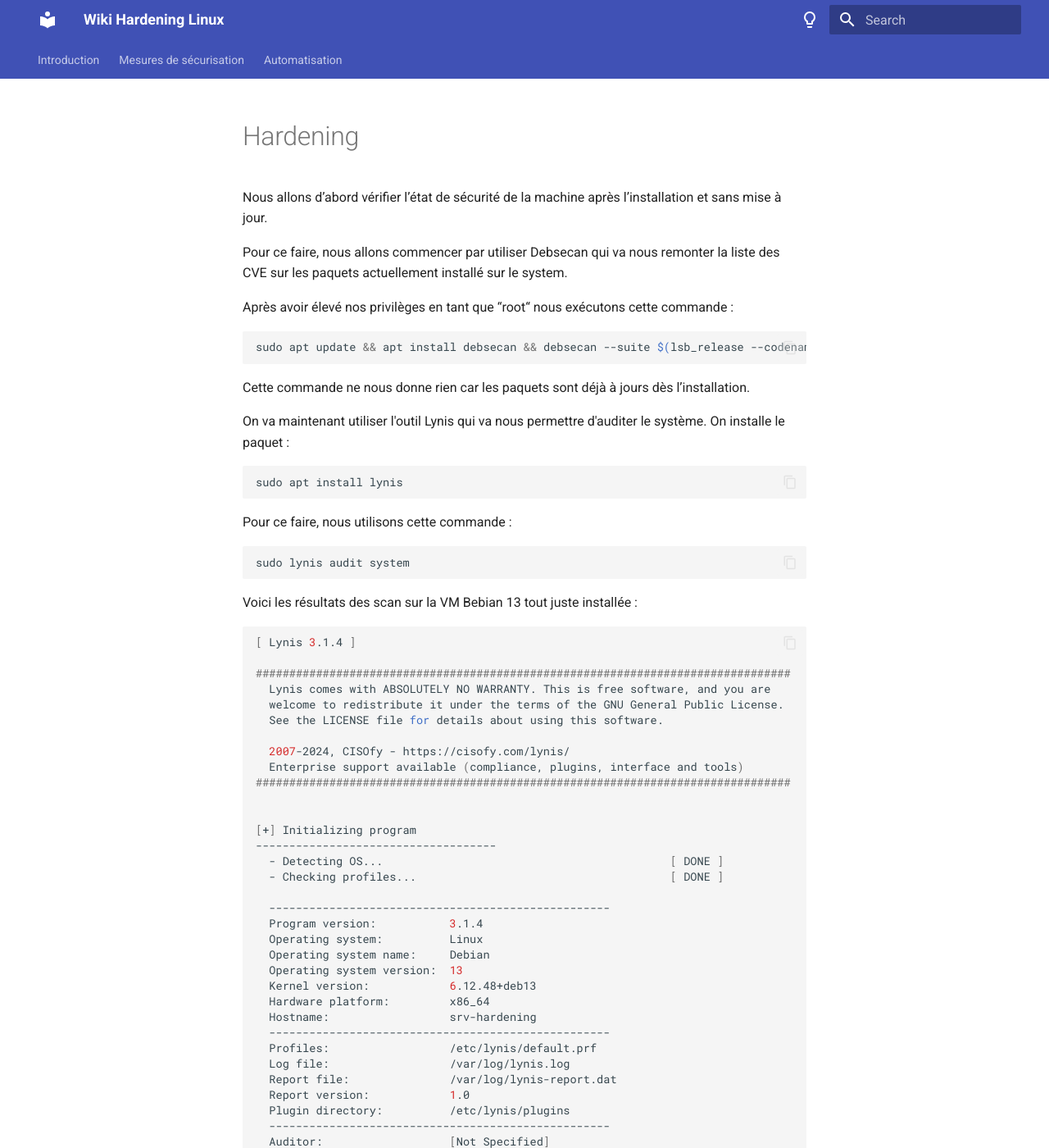
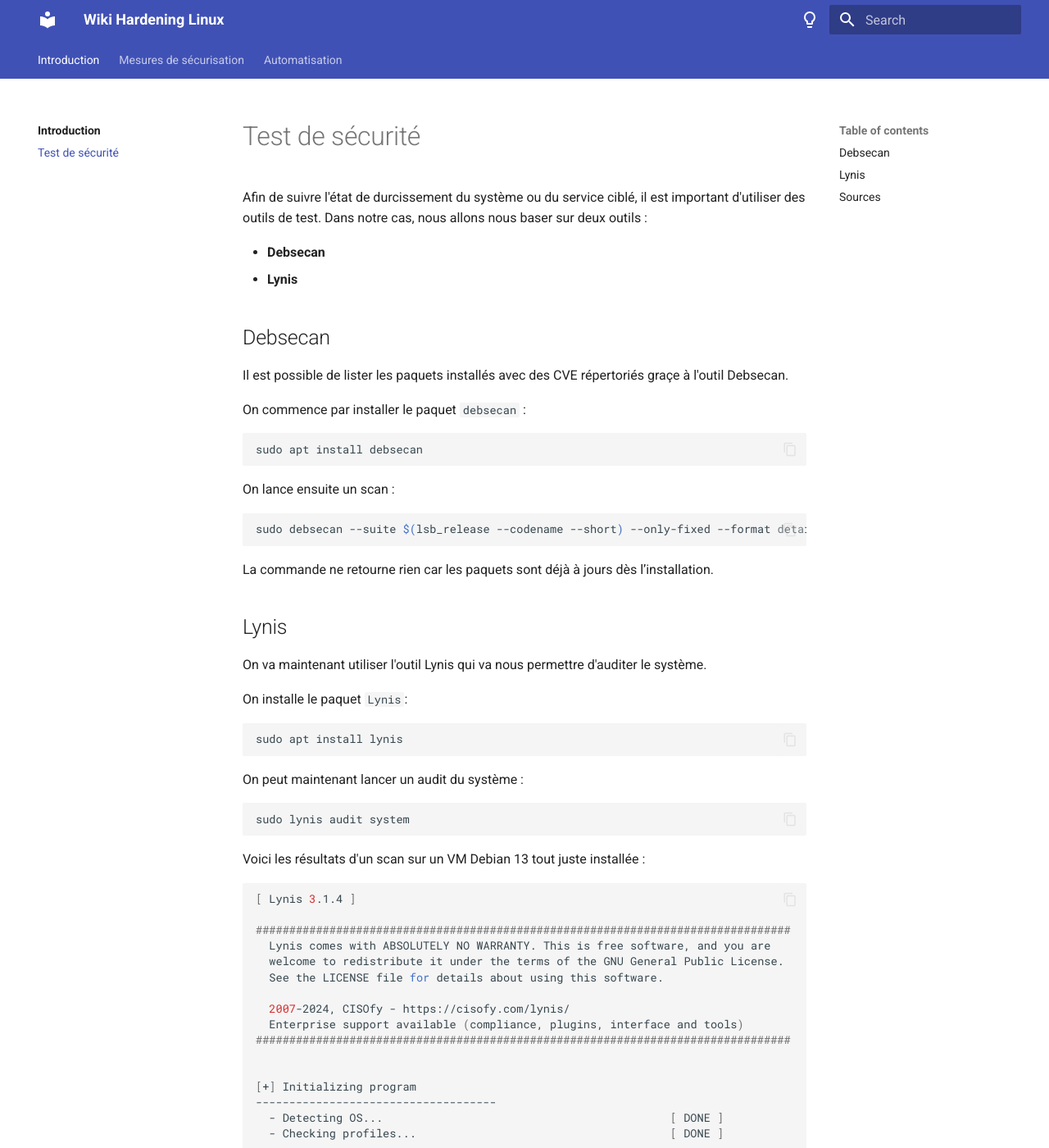
Before and after one commit to B1aSst/wiki-hardening-linux, an MkDocs documentation site: the page built from docs/test-securisation.md, in a window 1280 px wide and 1400 px high. Shown: the whole window at 82% size. Built offline with MkDocs 1.6.1 and Material for MkDocs 9.7.7, drawn with Linux system fonts in a browser that asks for light colours; some of the changed text lies outside the part shown.

Commit message:
docs: Cleaned documentation
Typo, set Sources at the end of guide, modified the structure of the pages to be more readable

````diff
--- a/docs/hardening/introduction.md
+++ b/docs/test-securisation.md
@@ -1,30 +1,42 @@
-# Hardening
+# Test de sécurité
 
-Nous allons d’abord vérifier l’état de sécurité de la machine après l’installation et sans mise à jour.
+Afin de suivre l'état de durcissement du système ou du service ciblé, il est important d'utiliser des outils de test.
+Dans notre cas, nous allons nous baser sur deux outils :
 
-Pour ce faire, nous allons commencer par utiliser Debsecan qui va nous remonter la liste des CVE sur les paquets actuellement installé sur le system.
+- **Debsecan**
+- **Lynis**
 
-Après avoir élevé nos privilèges en tant que “root“ nous exécutons cette commande :
+## Debsecan
 
+Il est possible de lister les paquets installés avec des CVE répertoriés graçe à l'outil Debsecan.
+
+On commence par installer le paquet `debsecan` :
 ```sh
-sudo apt update && apt install debsecan && debsecan --suite $(lsb_release --codename --short) --only-fixed --format detail
+sudo apt install debsecan
 ```
 
-Cette commande ne nous donne rien car les paquets sont déjà à jours dès l’installation.
+On lance ensuite un scan :
+```sh
+sudo debsecan --suite $(lsb_release --codename --short) --only-fixed --format detail
+```
 
-On va maintenant utiliser l'outil Lynis qui va nous permettre d'auditer le système. On installe le paquet :
+La commande ne retourne rien car les paquets sont déjà à jours dès l’installation.
+
+## Lynis
+
+On va maintenant utiliser l'outil Lynis qui va nous permettre d'auditer le système.
+
+On installe le paquet `Lynis`:
 ```sh
 sudo apt install lynis
 ```
 
-Pour ce faire, nous utilisons cette commande :
-
+On peut maintenant lancer un audit du système :
 ```sh
 sudo lynis audit system
 ```
 
-Voici les résultats des scan sur la VM Bebian 13 tout juste installée :
-
+Voici les résultats d'un scan sur un VM Debian 13 tout juste installée :
 ```sh
 [ Lynis 3.1.4 ]
 
@@ -806,3 +818,7 @@ Voici les résultats des scan sur la VM Bebian 13 tout juste installée :
   [TIP]: Enhance Lynis audits by adding your settings to custom.prf (see /etc/lynis/default.prf for all settings)
 
 ```
+
+## Sources
+
+- [Scan your Linux security with Lynis](https://opensource.com/article/20/5/linux-security-lynis)
````
Also changed, not shown: docs/index.md (+2 -1 lines), docs/mesures/apparmor.md (renamed from docs/hardening/apparmor.md, +15 -12 lines), docs/mesures/gnu-linux.md (renamed from docs/hardening/guide-anssi.md, +6 -2 lines), docs/mesures/openssh.md (renamed from docs/hardening/openssh.md, +12 -11 lines), docs/hardening/guide-admin-debian.md (deleted), 1 other file.
